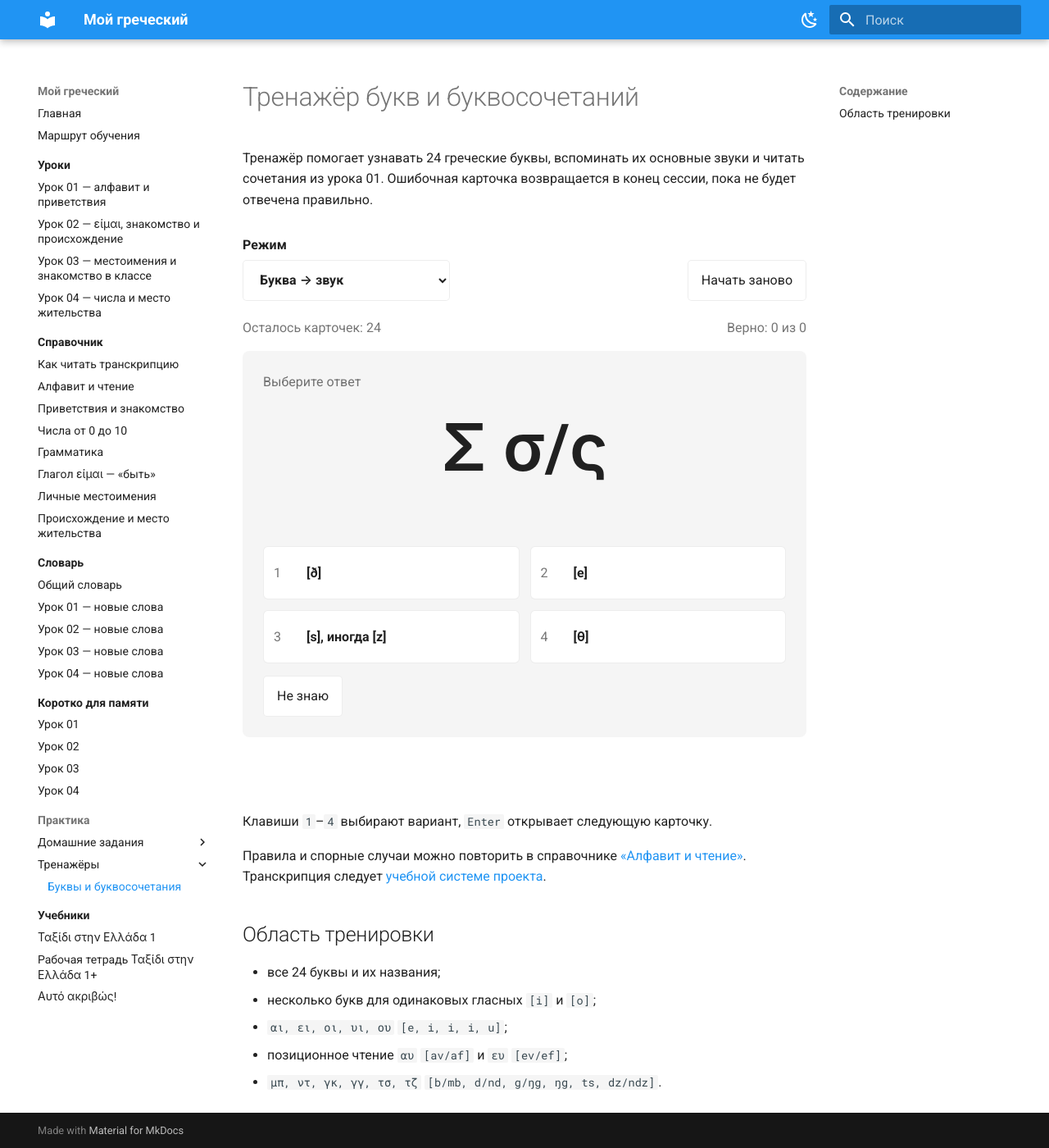
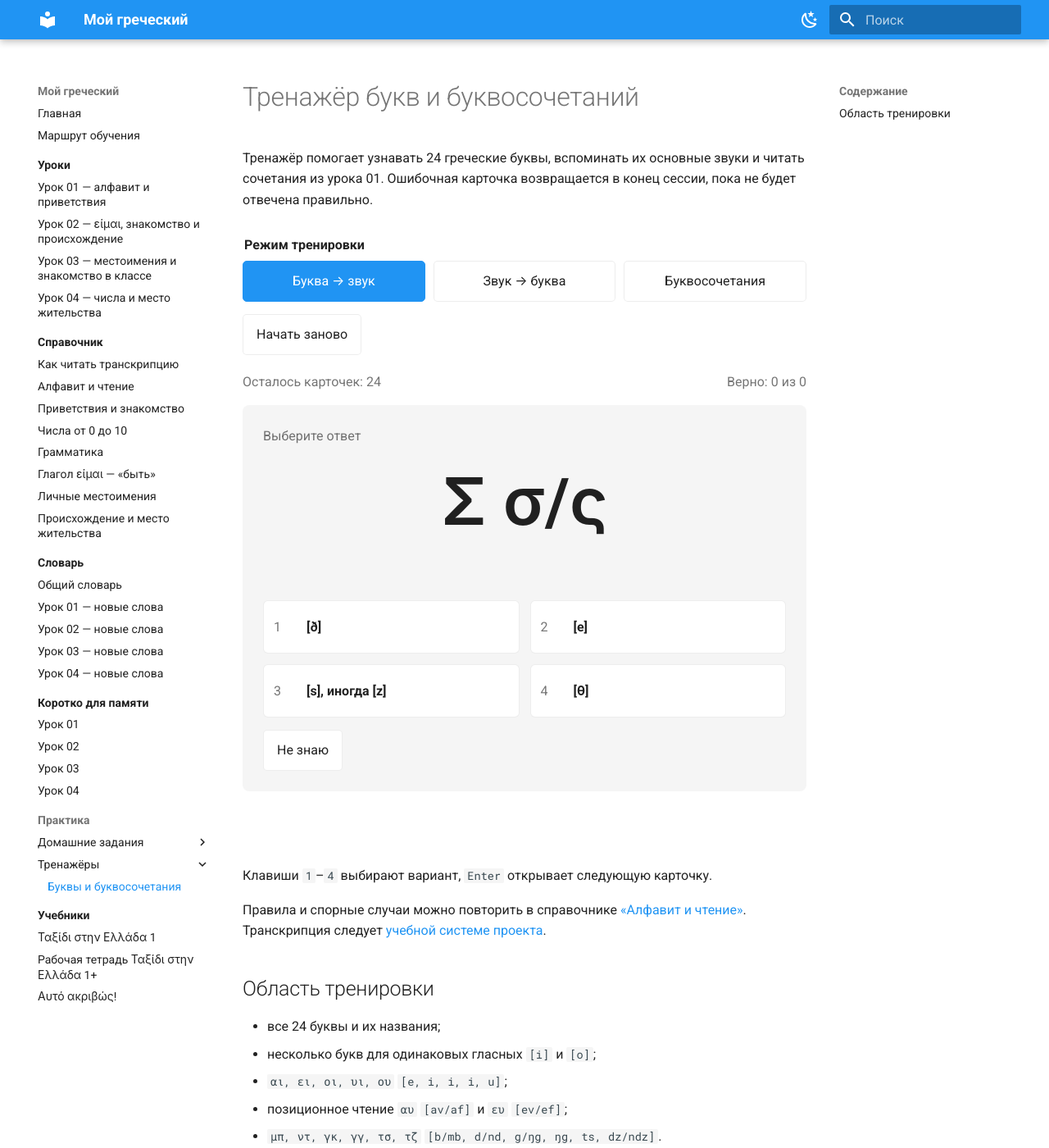
Before and after one commit to arch7tect/Greek, an MkDocs documentation site: the page built from docs/training/alphabet-and-combinations.md, in a window 1280 px wide and 1400 px high. Shown: the whole window at 82% size. Built offline with MkDocs 1.6.1 and Material for MkDocs 9.7.7, drawn with Linux system fonts in a browser that asks for light colours.

Commit message:
Make trainer modes visible

```diff
--- a/docs/assets/javascripts/alphabet-trainer.js
+++ b/docs/assets/javascripts/alphabet-trainer.js
@@ -80,7 +80,7 @@
     combinations
   };
 
-  const mode = root.querySelector("#alphabet-trainer-mode");
+  const modeButtons = [...root.querySelectorAll("[data-mode]")];
   const restart = root.querySelector("#alphabet-trainer-restart");
   const progress = root.querySelector("#alphabet-trainer-progress");
   const score = root.querySelector("#alphabet-trainer-score");
@@ -92,6 +92,7 @@
   const next = root.querySelector("#alphabet-trainer-next");
 
   let queue = [];
+  let activeMode = "letter-to-sound";
   let current = null;
   let answered = false;
   let attempts = 0;
@@ -107,7 +108,7 @@
     return result;
   };
 
-  const choiceValues = () => [...new Set(datasets[mode.value].map((item) => item.answer))];
+  const choiceValues = () => [...new Set(datasets[activeMode].map((item) => item.answer))];
 
   const updateStatus = () => {
     const currentCard = current && !answered ? 1 : 0;
@@ -181,7 +182,7 @@
   };
 
   const start = () => {
-    queue = shuffle(datasets[mode.value]);
+    queue = shuffle(datasets[activeMode]);
     initialCount = queue.length;
     current = null;
     attempts = 0;
@@ -189,7 +190,15 @@
     showQuestion();
   };
 
-  mode.addEventListener("change", start);
+  modeButtons.forEach((button) => {
+    button.addEventListener("click", () => {
+      activeMode = button.dataset.mode;
+      modeButtons.forEach((candidate) => {
+        candidate.setAttribute("aria-pressed", String(candidate === button));
+      });
+      start();
+    });
+  });
   restart.addEventListener("click", start);
   unknown.addEventListener("click", () => answer(null));
   next.addEventListener("click", showQuestion);
--- a/docs/assets/stylesheets/alphabet-trainer.css
+++ b/docs/assets/stylesheets/alphabet-trainer.css
@@ -12,18 +12,10 @@
   flex-wrap: wrap;
 }
 
-.alphabet-trainer__controls label {
-  display: grid;
-  gap: 0.25rem;
-  font-weight: 600;
-}
-
-.alphabet-trainer select,
 .alphabet-trainer button {
   font: inherit;
 }
 
-.alphabet-trainer select,
 .alphabet-trainer__controls button,
 .alphabet-trainer__unknown,
 .alphabet-trainer__next {
@@ -34,6 +26,35 @@
   border: 1px solid var(--md-default-fg-color--lightest);
   border-radius: 0.25rem;
   cursor: pointer;
+}
+
+.alphabet-trainer__mode-fieldset {
+  min-width: 0;
+  flex: 1 1 32rem;
+  margin: 0;
+  padding: 0;
+  border: 0;
+}
+
+.alphabet-trainer__mode-fieldset legend {
+  margin-bottom: 0.3rem;
+  font-weight: 600;
+}
+
+.alphabet-trainer__modes {
+  display: grid;
+  grid-template-columns: repeat(3, minmax(0, 1fr));
+  gap: 0.5rem;
+}
+
+.alphabet-trainer__modes button {
+  width: 100%;
+}
+
+.alphabet-trainer__modes button[aria-pressed="true"] {
+  color: var(--md-primary-bg-color);
+  background: var(--md-primary-fg-color);
+  border-color: var(--md-primary-fg-color);
 }
 
 .alphabet-trainer__progress {
@@ -140,9 +161,11 @@
     align-items: stretch;
   }
 
-  .alphabet-trainer__controls label,
-  .alphabet-trainer__controls select,
   .alphabet-trainer__controls button {
     width: 100%;
   }
+
+  .alphabet-trainer__modes {
+    grid-template-columns: 1fr;
+  }
 }
--- a/docs/training/alphabet-and-combinations.md
+++ b/docs/training/alphabet-and-combinations.md
@@ -6,14 +6,14 @@
 
 <div id="alphabet-trainer" class="alphabet-trainer" aria-label="Тренажёр греческого алфавита">
   <div class="alphabet-trainer__controls">
-    <label for="alphabet-trainer-mode">
-      Режим
-      <select id="alphabet-trainer-mode">
-        <option value="letter-to-sound">Буква → звук</option>
-        <option value="sound-to-letter">Звук → буква</option>
-        <option value="combinations">Буквосочетание → чтение</option>
-      </select>
-    </label>
+    <fieldset class="alphabet-trainer__mode-fieldset">
+      <legend>Режим тренировки</legend>
+      <div class="alphabet-trainer__modes">
+        <button type="button" data-mode="letter-to-sound" aria-pressed="true">Буква → звук</button>
+        <button type="button" data-mode="sound-to-letter" aria-pressed="false">Звук → буква</button>
+        <button type="button" data-mode="combinations" aria-pressed="false">Буквосочетания</button>
+      </div>
+    </fieldset>
     <button id="alphabet-trainer-restart" type="button">Начать заново</button>
   </div>
 
```
